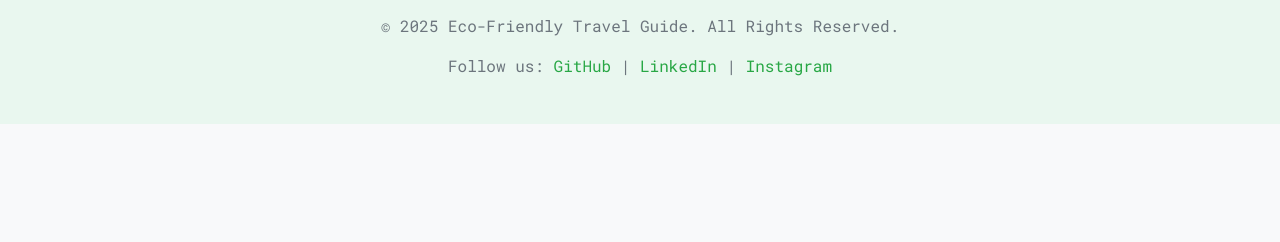
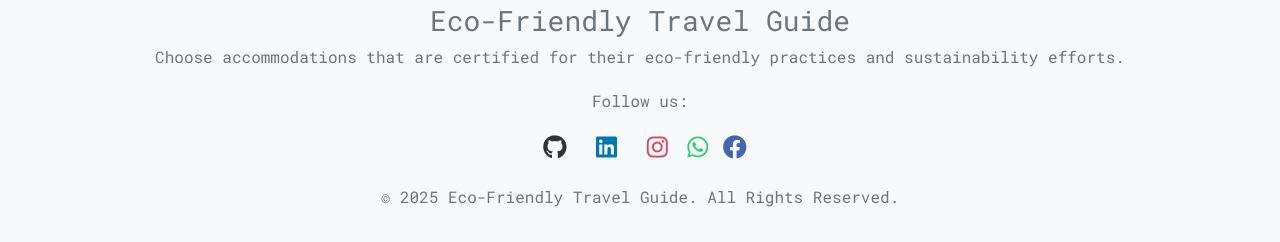
Before and after one commit to tholumuzikhuboni/eco-friendly-travel-guide, a plain HTML site: page hotels/index.html in a window 1280 px wide. Shown: the part 1365-1607 px from the top of the page. Before the commit the page ends 1489 px from the top, so only its background shows below. Drawn offline with nearby package versions, Linux system fonts and the light colour scheme.

Commit message:
Update index.html

```diff
--- a/hotels/index.html
+++ b/hotels/index.html
@@ -134,10 +134,10 @@
                             <a class="nav-link" href="/"><i class="fas fa-home"></i> Home</a>
                         </li>
                         <li class="nav-item">
-                            <a class="nav-link" href="/green-transportation"><i class="fas fa-bus"></i> Green Transportation</a>
+                            <a class="nav-link" href="/transportation"><i class="fas fa-bus"></i> Green Transportation</a>
                         </li>
                         <li class="nav-item">
-                            <a class="nav-link active" href="/green-hotels"><i class="fas fa-hotel"></i> Green Hotels</a>
+                            <a class="nav-link active" href="/expedia"><i class="fas fa-hotel"></i> Green Hotels</a>
                         </li>
                     </ul>
                 </div>
@@ -261,13 +261,42 @@
     });
 </script>
 
-    <!-- Footer -->
-    <footer class="footer">
-        <p>&copy; 2025 Eco-Friendly Travel Guide. All Rights Reserved.</p>
-        <p>Follow us:
-            <a href="https://github.com/tholumuzikhuboni">GitHub</a> | <a href="https://linkedin.com/in/tholumuzikhuboni">LinkedIn</a> | <a href="https://instagram.com/tholumuzikhuboni">Instagram</a>
-        </p>
-    </footer>
+<!-- Footer Section -->
+<footer class="footer" style="background-color: #f8f9fa; padding: 20px; text-align: center;">
+    <div class="footer-content">
+
+        <div class="company-info" style="margin-bottom: 20px;">
+            <h3>Eco-Friendly Travel Guide</h3>
+            <p>Choose accommodations that are certified for their eco-friendly practices and sustainability efforts.</p>
+        </div>
+
+        <!-- Social Media Links -->
+        <div class="social-media" style="margin-bottom: 20px;">
+            <p>Follow us:</p>
+            <a href="https://github.com/tholumuzikhuboni" style="margin: 0 10px;">
+                <i class="fab fa-github" style="font-size: 24px; color: #333;"></i>
+            </a>
+            <a href="https://linkedin.com/in/tholumuzikhuboni" style="margin: 0 10px;">
+                <i class="fab fa-linkedin" style="font-size: 24px; color: #0077b5;"></i>
+            </a>
+            <a href="https://instagram.com/tholumuzikhuboni" style="margin: 0 10px;">
+                <i class="fab fa-instagram" style="font-size: 24px; color: #e4405f;"></i>
+            </a>
+            <a href="https://wa.me/27608941029" target="_blank" style="color: #25D366; text-decoration: none; font-size: 24px;">
+              <i class="fab fa-whatsapp"></i>
+            </a>
+
+            <a href="https://www.facebook.com/profile.php?id=61560262494384" target="_blank" style="color: #4267B2; text-decoration: none; font-size: 24px;">
+            <i class="fab fa-facebook"></i>
+            </a>
+        </div>
+
+        <!-- Footer Rights -->
+        <div class="footer-rights">
+            <p>&copy; 2025 Eco-Friendly Travel Guide. All Rights Reserved.</p>
+        </div>
+    </div>
+</footer>
 
     <script src="https://code.jquery.com/jquery-3.5.1.slim.min.js"></script>
     <script src="https://cdn.jsdelivr.net/npm/@popperjs/core@2.11.7/dist/umd/popper.min.js"></script>
```
